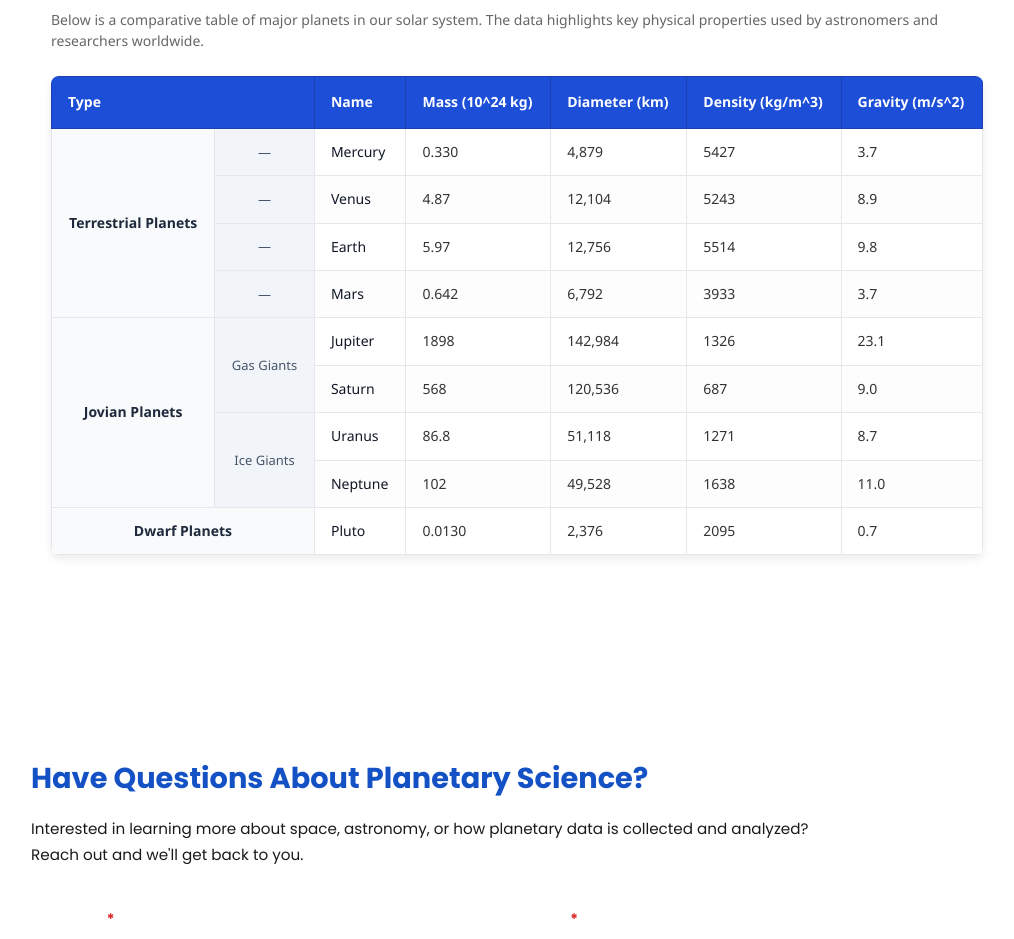
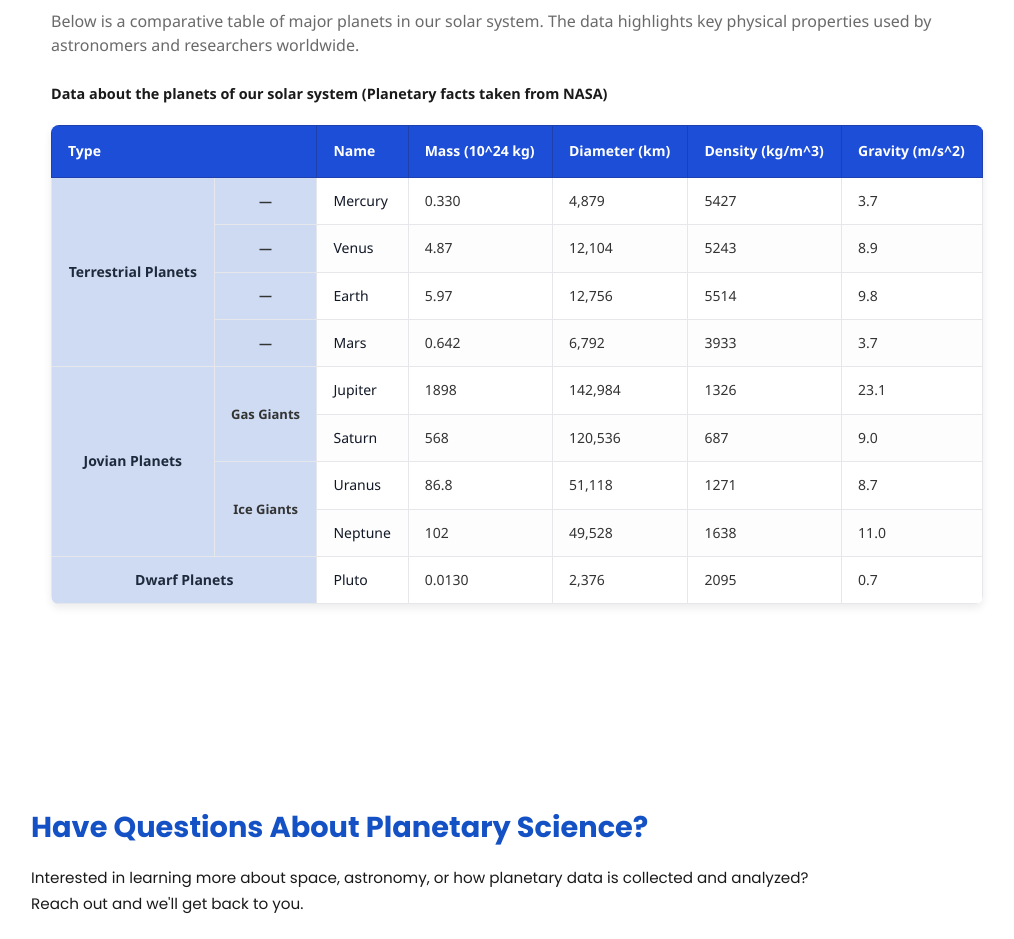
Before and after one commit to Erijesu0/Group-15-Capstone-project-phoenix, a React (Vite) app: page / in a window 1280 px wide. Shown: the part 1680-2619 px from the top of the page, without its empty margins (123-1137 px from the left). Built offline with nearby package versions, Linux system fonts and the light colour scheme; no server answers.

Commit message:
major updates

```diff
--- a/src/App.jsx
+++ b/src/App.jsx
@@ -1,10 +1,10 @@
 import Header from "./Components/Header";
 import Hero from "./Components/Hero";
+import VideoSection from "./Components/VideoSection";
 import PlanetGrid from "./Components/PlanetGrid";
+import Table from "./Components/Table";
 import ContactForm from "./Components/ContactForm";
-import VideoSection from "./Components/VideoSection";
 import Footer from "./Components/Footer";
-import Table from "./Components/Table";
 
 function App() {
   return (
--- a/src/Components/ContactForm.css
+++ b/src/Components/ContactForm.css
@@ -31,7 +31,7 @@
   font-weight: 700;
   font-size: 0.9rem;
   margin-bottom: 8px;
-  color: #ffffff;
+  color: #1a1a1a;
 }
 
 .form-group .required {
@@ -69,6 +69,7 @@
 .form-group textarea {
   resize: vertical;
   min-height: 110px;
+  color: #1a1a1a;
 }
 
 .char-count {
@@ -130,12 +131,12 @@
     text-align: center;
   }
 
-  .section-subtitle{
-    color: #333
+  .section-subtitle {
+    color: #333;
   }
 
-  .char-count{
-    color: #333
+  .char-count {
+    color: #333;
   }
   .submit-btn {
     width: 100%;
--- a/src/Components/Table.css
+++ b/src/Components/Table.css
@@ -1,3 +1,7 @@
+.table-section {
+  padding-bottom: 20px;
+}
+
 .table-container {
   font-family: "Segoe UI", Tahoma, Geneva, Verdana, sans-serif;
   max-width: 1200px;
@@ -13,9 +17,16 @@
   margin-bottom: 8px;
 }
 
+.data-source {
+  font-size: 0.9rem;
+  font-weight: 600;
+  color: #1a1a1a;
+  margin-bottom: 20px;
+}
+
 .table-subtitle {
-  color: #666;
-  font-size: 14px;
+  color: #666666f9;
+  font-size: 16px;
   margin-bottom: 25px;
   line-height: 1.5;
 }
@@ -35,7 +46,7 @@
 }
 
 .planetary-table th {
-  background-color: #1d4ed8; /* Deep rich blue */
+  background-color: #1d4ed8;
   color: #ffffff;
   padding: 14px 16px;
   font-weight: 600;
@@ -53,19 +64,20 @@
 }
 
 .group-cell {
-  background-color: #f8fafc;
-  font-weight: 600;
+  background-color: #1452c535;
+  font-weight: bolder;
   color: #1e293b;
   text-align: center;
   vertical-align: middle;
 }
 
 .subgroup-cell {
-  background-color: #f1f5f9;
+  background-color: #1452c535;
   font-size: 13px;
-  color: #475569;
+  color: #333;
   text-align: center;
   vertical-align: middle;
+  font-weight: bolder;
 }
 
 .planetary-table tbody tr:nth-child(even) {
--- a/src/Components/Table.jsx
+++ b/src/Components/Table.jsx
@@ -1,12 +1,18 @@
 import "./Table.css";
 
 const Table = () => {
-    return (
-
+  return (
     <div className="table-container">
       <h2 className="table-title">Planetary Facts at a Glance</h2>
       <p className="table-subtitle">
-        Below is a comparative table of major planets in our solar system. The data highlights key physical properties used by astronomers and researchers worldwide.
+        Below is a comparative table of major planets in our solar system. The
+        data highlights key physical properties used by astronomers and
+        researchers worldwide.
+      </p>
+
+      <p className="data-source">
+        Data about the planets of our solar system (Planetary facts taken from
+        NASA)
       </p>
 
       <div className="responsive-table-wrapper">
@@ -23,9 +29,10 @@ const Table = () => {
           </thead>
 
           <tbody>
-
             <tr>
-              <td rowSpan="4" className="group-cell terrestrial-bg">Terrestrial Planets</td>
+              <td rowSpan="4" className="group-cell terrestrial-bg">
+                Terrestrial Planets
+              </td>
               <td className="subgroup-cell">—</td>
               <td className="planet-name">Mercury</td>
               <td>0.330</td>
@@ -61,10 +68,13 @@ const Table = () => {
               <td>3.7</td>
             </tr>
 
-
             <tr>
-              <td rowSpan="4" className="group-cell jovian-bg">Jovian Planets</td>
-              <td rowSpan="2" className="subgroup-cell gas-bg">Gas Giants</td>
+              <td rowSpan="4" className="group-cell jovian-bg">
+                Jovian Planets
+              </td>
+              <td rowSpan="2" className="subgroup-cell gas-bg">
+                Gas Giants
+              </td>
               <td className="planet-name">Jupiter</td>
               <td>1898</td>
               <td>142,984</td>
@@ -81,7 +91,9 @@ const Table = () => {
 
             {/* Jovian Planets - Ice Giants */}
             <tr>
-              <td rowSpan="2" className="subgroup-cell ice-bg">Ice Giants</td>
+              <td rowSpan="2" className="subgroup-cell ice-bg">
+                Ice Giants
+              </td>
               <td className="planet-name">Uranus</td>
               <td>86.8</td>
               <td>51,118</td>
@@ -98,7 +110,9 @@ const Table = () => {
 
             {/* Dwarf Planets */}
             <tr>
-              <td colSpan="2" className="group-cell dwarf-bg">Dwarf Planets</td>
+              <td colSpan="2" className="group-cell dwarf-bg">
+                Dwarf Planets
+              </td>
               <td className="planet-name">Pluto</td>
               <td>0.0130</td>
               <td>2,376</td>
@@ -109,7 +123,7 @@ const Table = () => {
         </table>
       </div>
     </div>
-     );
+  );
 };
 
 export default Table;
--- a/src/Components/VideoGrid.css
+++ b/src/Components/VideoGrid.css
@@ -11,8 +11,8 @@
 
 .video-container video {
   width: 100%;
-  border-radius: var(--radius-lg);
-  box-shadow: var(--shadow-video);
+  border-radius: 16px;
+  box-shadow: 0 4px 24px rgba(20, 81, 197, 0.18);
   border: 2px solid rgba(20, 81, 197, 0.15);
   display: block;
 }
@@ -29,7 +29,7 @@
 
 .video-content p {
   font-size: 0.95rem;
-  color: var(--text-dark);
+  color: #1a1a1a;
   line-height: 1.7;
 }
 
@@ -45,12 +45,10 @@
     width: 100%;
   }
 
-  .section-title, p{
+  .section-title,
+  p {
     width: 100%;
     white-space: normal;
     word-wrap: break-word;
   }
-
-
-
 }
--- a/src/Components/footer.jsx
+++ b/src/Components/footer.jsx
@@ -85,11 +85,11 @@ const Footer = () => {
           </li>
           <li>
             <a
-              href="https://github.com/mazi-Traviss"
+              href="https://github.com/Viktor245-dotcom"
               target="_blank"
               rel="noreferrer"
             >
-              Mazi
+              Victor
             </a>
           </li>
         </ul>
```
